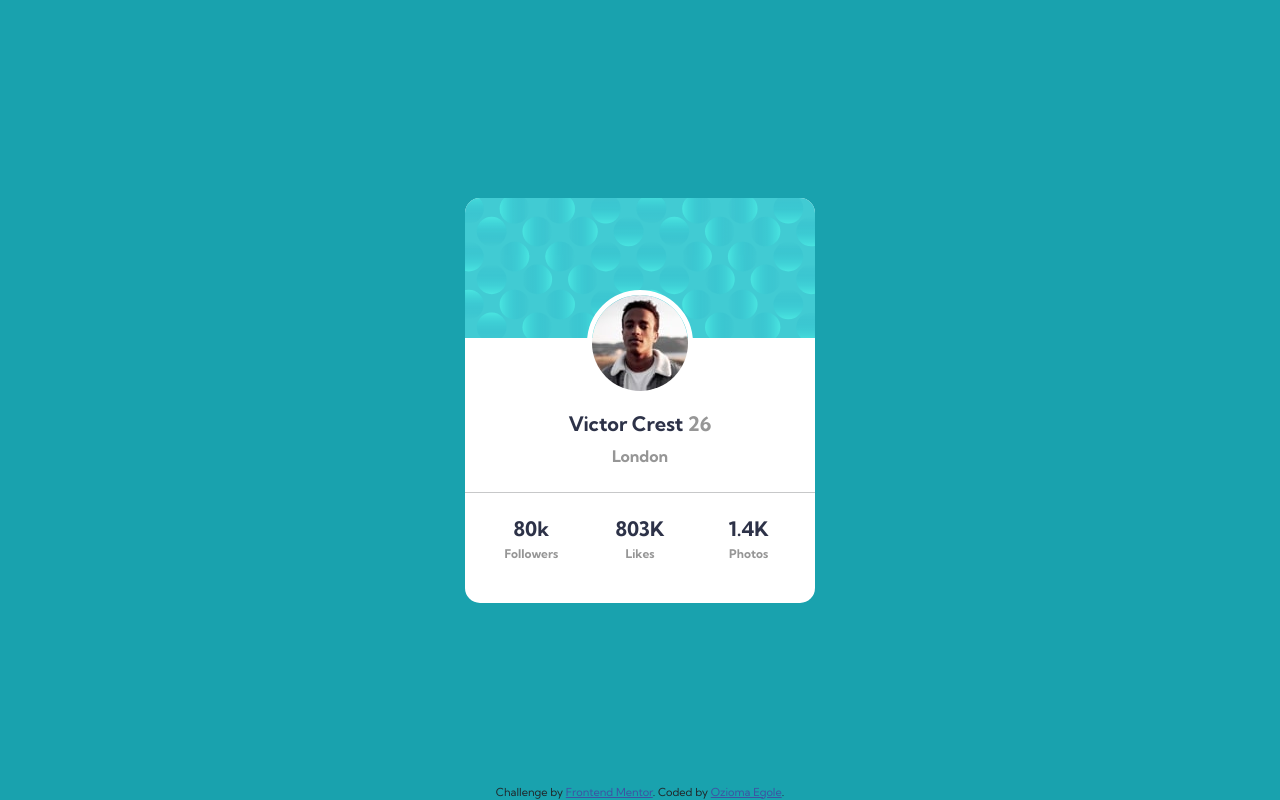
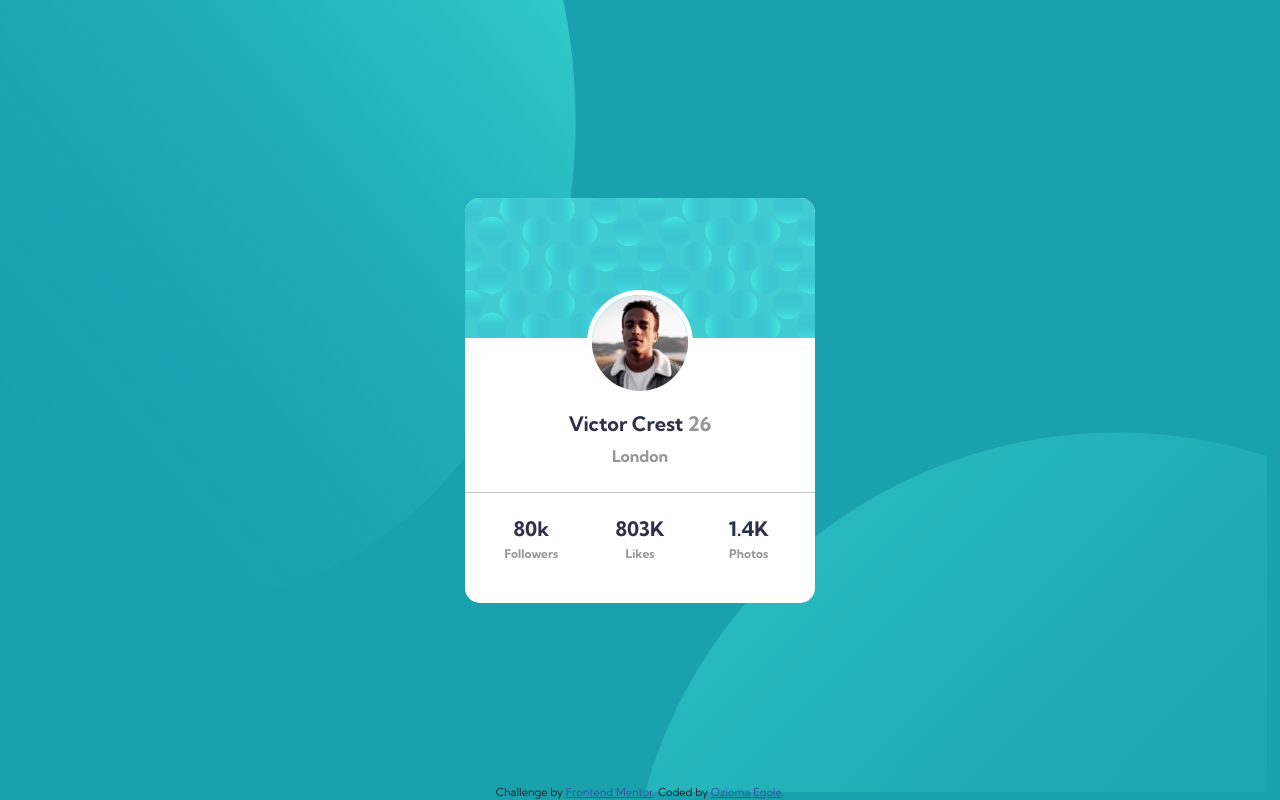
Before and after one commit to Ozioma45/Frontendmentor_challenges, a plain HTML site: page profile-card-component-main/index.html in a window 1280 px wide. Drawn offline with nearby package versions, Linux system fonts and the light colour scheme.

Commit message:
added background

```diff
--- a/profile-card-component-main/index.html
+++ b/profile-card-component-main/index.html
@@ -19,8 +19,12 @@
 <body>
   <main>
 
-    <div class="w-100 h-100 svg_back">
-      <div class="container px-sm-0 px-4 d-flex flex-column   justify-content-center align-items-center w-100 h-100">
+    <span class="bg-top">
+      <img src="images/bg-pattern-top.svg" alt="" class="imag-fluid w-100 h-100">
+    </span>
+    <span class="bg-bottom"></span>
+
+    <div class="container px-sm-0 px-4 d-flex flex-column   justify-content-center align-items-center w-100 h-100 fst-cont">
 
      <div class="inner-container col-25">
       <div class="row">
@@ -62,8 +66,6 @@
         Coded by <a href="https://www.instagram.com/theoziomaegole/">Ozioma Egole</a>.
       </div>
     </div>
-    </div>
-
   </main>
 
   <script src="https://cdn.jsdelivr.net/npm/bootstrap@5.0.2/dist/js/bootstrap.bundle.min.js" integrity="sha384-MrcW6ZMFYlzcLA8Nl+NtUVF0sA7MsXsP1UyJoMp4YLEuNSfAP+JcXn/tWtIaxVXM" crossorigin="anonymous"></script>
--- a/profile-card-component-main/style.css
+++ b/profile-card-component-main/style.css
@@ -2,6 +2,34 @@
 
 body{
     background-color: hsl(185, 75%, 39%);
+}
+
+    .bg-top{
+        display: block;
+        width: 60%;
+        height: 120%;
+        position: fixed;
+        top: -45%;
+        left: -15%;
+    }
+/* .bg-top{
+    background-image: url(images/bg-pattern-top.svg);
+    width: 978px;
+    height: 978px;
+    display: block;
+    position: absolute;
+    top: -85%;
+    left: -10%;
+} */
+
+.bg-bottom{
+    background-image: url(images/bg-pattern-bottom.svg);
+    width: 50%;
+    height: 45%;
+    display: block;
+    position: absolute;
+    right: 1%;
+    bottom: 1%;
 }
 
 main{
@@ -9,9 +37,15 @@ main{
     max-width: 100%;
     font-family: 'Kumbh Sans', sans-serif;
 }
+
+.fst-cont{
+    position: relative;
+}
+
 .main-cont{
     border-radius: 15px;
 }
+
 .vic-img{
     margin-top: -3rem;
 }
@@ -39,3 +73,14 @@ main{
     font-weight: 700;
     font-size: 12px;
 }
+
+@media only screen and (max-width: 900px) {
+    .bg-top{
+        display: block;
+        width: 60%;
+        height: 120%;
+        position: fixed;
+        top: -45%;
+        left: -25%;
+    }
+}
```
Lines whose indentation alone changed are shown as unchanged.
